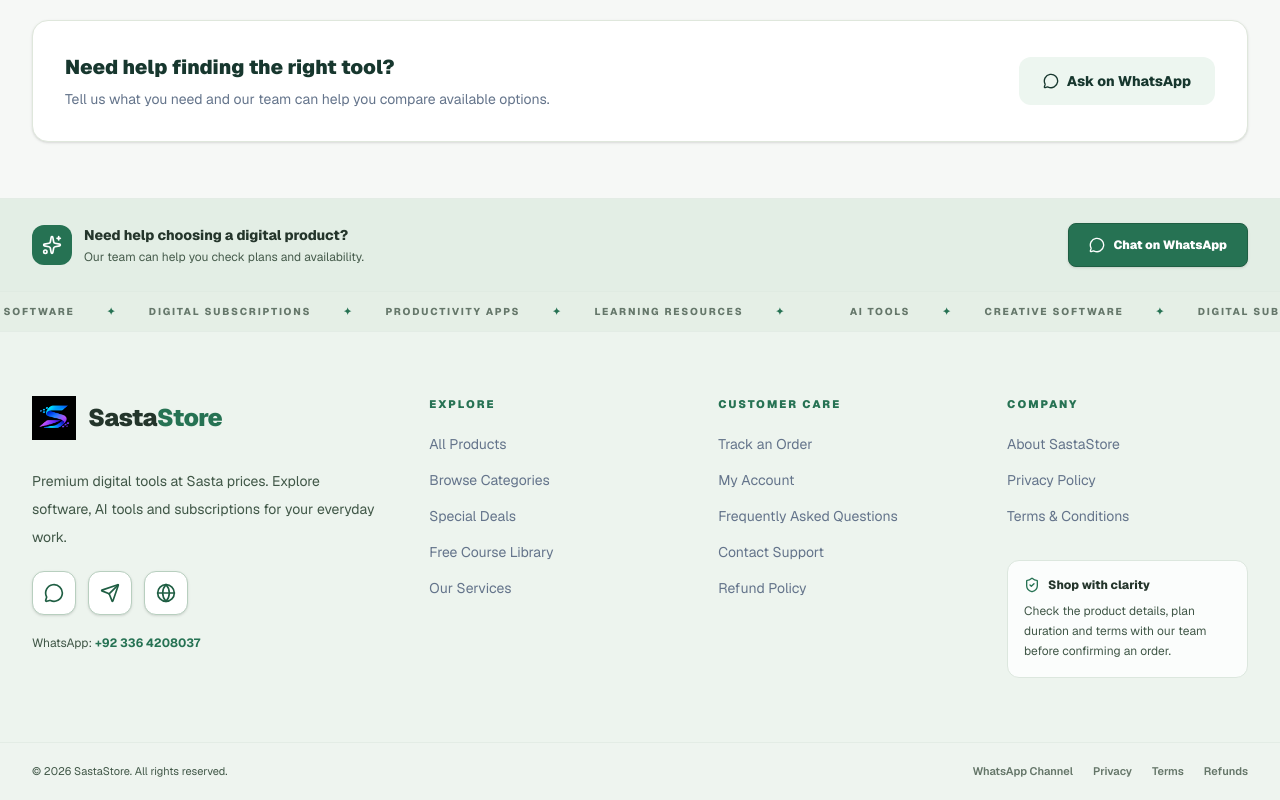
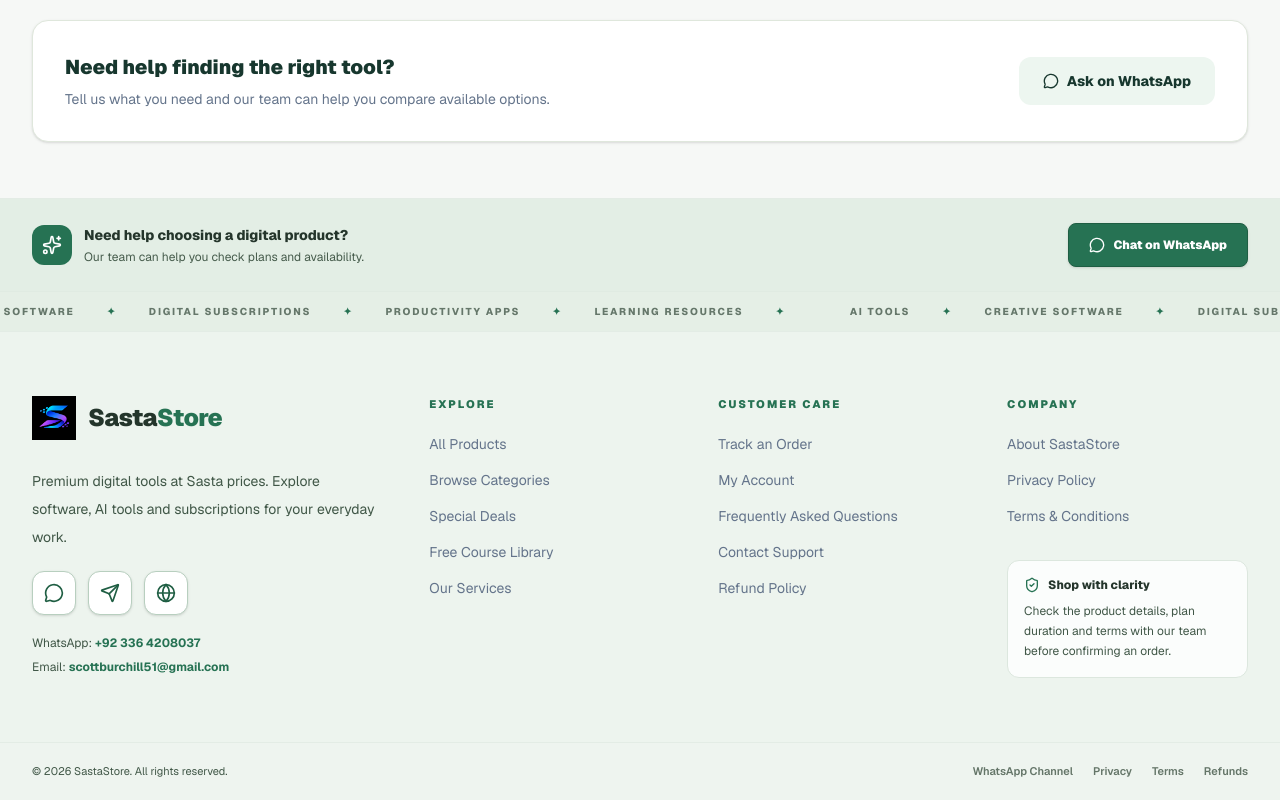
Before and after one commit to scottburchill51-beep/sastastore0, a Next.js app: page / in a window 1280 px wide. Shown: the part 4248-5048 px from the top of the page. Built offline with nearby package versions, Linux system fonts and the light colour scheme; no server answers; the database is empty.

Commit message:
Add SastaStore contact email to footer

```diff
--- a/src/components/layout/Footer.tsx
+++ b/src/components/layout/Footer.tsx
@@ -76,6 +76,7 @@ export function Footer() {
               <a href={facebookUrl} target="_blank" rel="noreferrer" aria-label="Facebook" title="Facebook" className="flex h-11 w-11 items-center justify-center rounded-xl border border-[#b8cfbf] bg-white text-[#1f5e43] shadow-sm transition hover:-translate-y-0.5 hover:border-[#267253] hover:bg-[#267253] hover:text-white"><Globe className="h-5 w-5" /></a>
             </div>
             <p className="mt-5 text-xs text-[#405747]">WhatsApp: <a className="font-bold text-[#267253] hover:text-[#1f5e43]" href={whatsappUrl} target="_blank" rel="noreferrer">{siteConfig.whatsapp.display}</a></p>
+            <p className="mt-2 text-xs text-[#405747]">Email: <a className="font-bold text-[#267253] hover:text-[#1f5e43]" href="mailto:scottburchill51@gmail.com">scottburchill51@gmail.com</a></p>
           </div>
           <FooterColumn title="Explore" links={shopLinks} />
           <FooterColumn title="Customer Care" links={helpLinks} />
```
